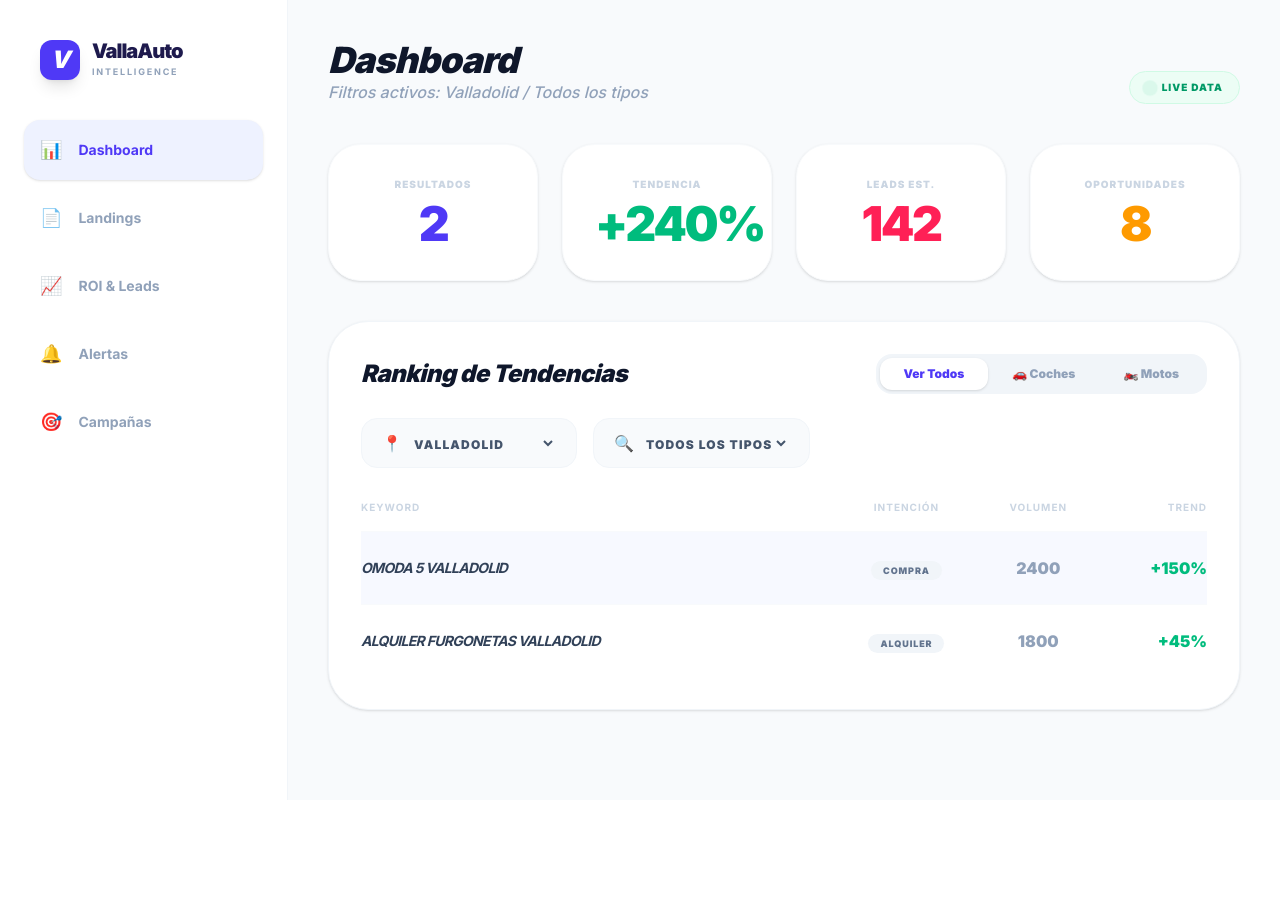
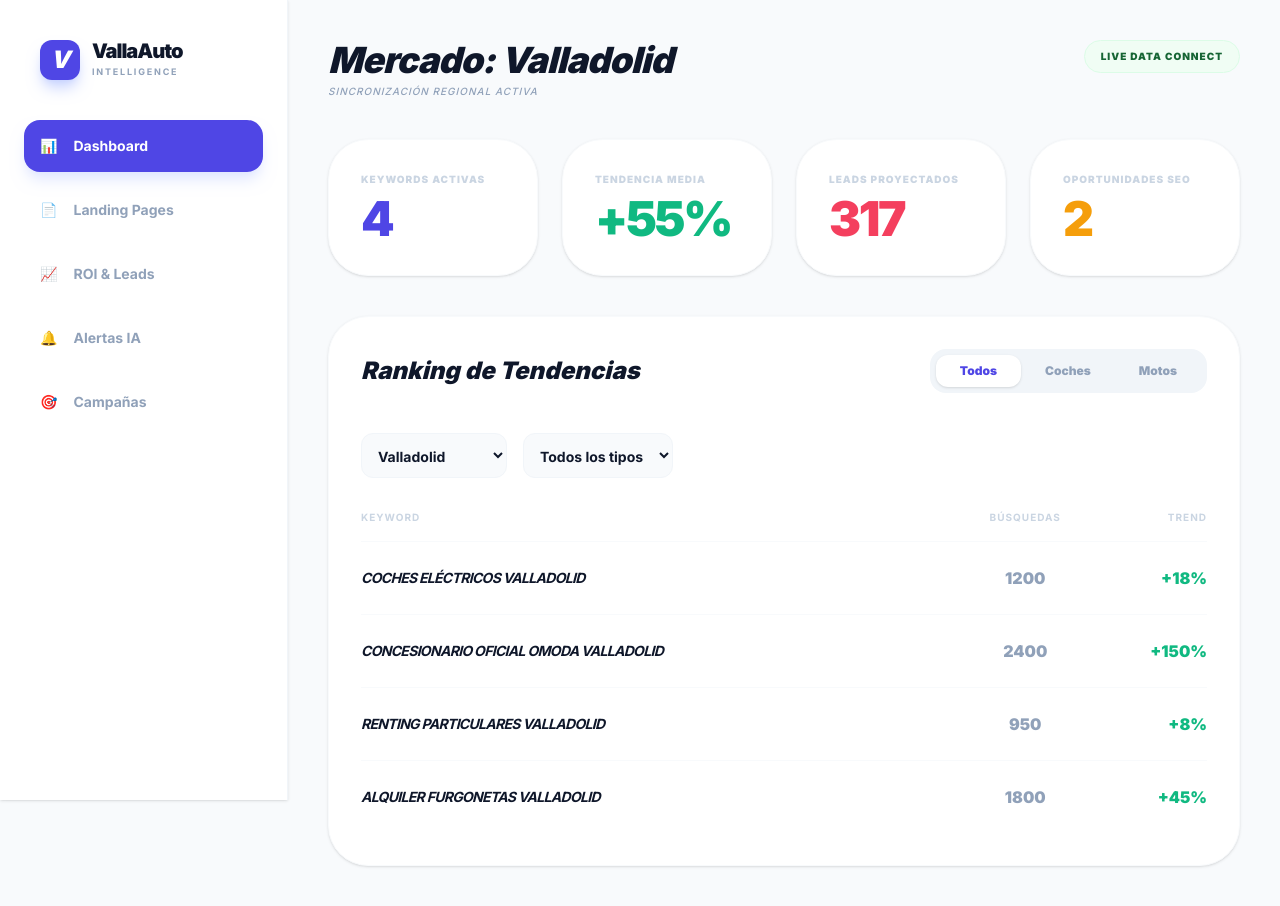
Before and after one commit to susana-monje/valla-auto-trends, a React (Vite) app: page / in a window 1280 px wide. Before the commit the page ends 800 px from the top, so only its background shows below. Built offline with nearby package versions, Linux system fonts and the light colour scheme.

Commit message:
Update App.tsx

```diff
--- a/src/App.tsx
+++ b/src/App.tsx
@@ -4,7 +4,7 @@ interface Keyword {
   id: string;
   name: string;
   volume: number;
-  trend: string;
+  trend: number; // Ahora es número para poder sumar
   potential: number;
   region: string;
   type: string;
@@ -19,160 +19,157 @@ function App() {
   const [keywords, setKeywords] = useState<Keyword[]>([]);
   const [selectedKeyword, setSelectedKeyword] = useState<Keyword | null>(null);
 
-  // Base de datos integrada con Alquiler y todas las regiones
   const allData: Keyword[] = [
-    { id: "1", name: "omoda 5 valladolid", volume: 2400, trend: "+150%", potential: 98, region: "Valladolid", type: "Compra", category: "Coches" },
-    { id: "2", name: "alquiler furgonetas valladolid", volume: 1800, trend: "+45%", potential: 90, region: "Valladolid", type: "Alquiler", category: "Coches" },
-    { id: "3", name: "renting jaecoo leon", volume: 1100, trend: "+80%", potential: 92, region: "Castilla y León", type: "Renting", category: "Coches" },
-    { id: "4", name: "alquiler motos salamanca", volume: 500, trend: "+20%", potential: 85, region: "Castilla y León", type: "Alquiler", category: "Motos" },
-    { id: "5", name: "precios motos burgos", volume: 850, trend: "+12%", potential: 85, region: "Castilla y León", type: "Precios", category: "Motos" },
-    { id: "6", name: "mejores suv españa", volume: 15000, trend: "+25%", potential: 94, region: "España", type: "Comparativas", category: "Coches" },
-    { id: "7", name: "alquiler coches lujo españa", volume: 3200, trend: "+60%", potential: 96, region: "España", type: "Alquiler", category: "Coches" },
+    { id: "1", name: "COCHES ELÉCTRICOS VALLADOLID", volume: 1200, trend: 18, potential: 92, region: "Valladolid", type: "Compra", category: "Coches" },
+    { id: "2", name: "MOTOS OCASIÓN LEÓN", volume: 850, trend: 12, potential: 85, region: "Castilla y León", type: "Compra", category: "Motos" },
+    { id: "3", name: "CONCESIONARIO OFICIAL OMODA VALLADOLID", volume: 2400, trend: 150, potential: 98, region: "Valladolid", type: "Compra", category: "Coches" },
+    { id: "4", name: "MEJORES SUV HÍBRIDOS ESPAÑA", volume: 15000, trend: 25, potential: 94, region: "España", type: "Comparativas", category: "Coches" },
+    { id: "5", name: "RENTING PARTICULARES VALLADOLID", volume: 950, trend: 8, potential: 88, region: "Valladolid", type: "Renting", category: "Coches" },
+    { id: "6", name: "ALQUILER FURGONETAS VALLADOLID", volume: 1800, trend: 45, potential: 90, region: "Valladolid", type: "Alquiler", category: "Coches" },
+    { id: "7", name: "ALQUILER MOTOS MADRID", volume: 2100, trend: 30, potential: 82, region: "España", type: "Alquiler", category: "Motos" },
   ];
 
   useEffect(() => {
     let filtered = allData;
-    if (selectedRegion !== 'España') filtered = filtered.filter(k => k.region === selectedRegion);
-    if (selectedType !== 'Todos los tipos') filtered = filtered.filter(k => k.type === selectedType);
-    if (selectedCategory !== 'Todos') filtered = filtered.filter(k => k.category === selectedCategory);
-
+    if (selectedRegion !== 'Toda España' && selectedRegion !== 'España') {
+      filtered = filtered.filter(k => k.region === selectedRegion);
+    }
+    if (selectedType !== 'Todos los tipos') {
+      filtered = filtered.filter(k => k.type === selectedType);
+    }
+    if (selectedCategory !== 'Todos') {
+      filtered = filtered.filter(k => k.category === selectedCategory);
+    }
     setKeywords(filtered);
     if (filtered.length > 0) setSelectedKeyword(filtered[0]);
     else setSelectedKeyword(null);
   }, [selectedRegion, selectedType, selectedCategory]);
 
+  // --- CÁLCULOS DINÁMICOS PARA LA CABECERA ---
+  const totalKeywords = keywords.length;
+  const avgTrend = keywords.length > 0
+    ? Math.round(keywords.reduce((acc, k) => acc + k.trend, 0) / keywords.length)
+    : 0;
+  const totalLeads = keywords.reduce((acc, k) => acc + Math.floor(k.volume * 0.05), 0);
+  const opportunities = keywords.filter(k => k.potential > 90).length;
+
   return (
-    <div className="flex min-h-screen bg-[#F8FAFC] font-sans text-slate-900">
+    <div className="flex min-h-screen bg-[#F8FAFC] font-sans text-[#0F172A]">
 
       {/* SIDEBAR */}
-      <aside className="w-72 bg-white border-r border-slate-100 flex flex-col sticky top-0 h-screen">
+      <aside className="w-72 bg-white border-r border-slate-100 flex flex-col sticky top-0 h-screen shadow-sm">
         <div className="p-10">
           <div className="flex items-center gap-3">
-            <div className="w-10 h-10 bg-indigo-600 rounded-xl flex items-center justify-center text-white font-black text-2xl italic shadow-lg">V</div>
+            <div className="w-10 h-10 bg-[#4F46E5] rounded-xl flex items-center justify-center text-white font-black text-2xl italic shadow-indigo-200 shadow-lg">V</div>
             <div>
-              <h1 className="text-xl font-black text-indigo-950 tracking-tighter leading-none">VallaAuto</h1>
+              <h1 className="text-xl font-black text-[#0F172A] tracking-tighter leading-none">VallaAuto</h1>
               <p className="text-[9px] text-slate-400 font-bold tracking-[0.2em] uppercase mt-1">Intelligence</p>
             </div>
           </div>
         </div>
-        <nav className="flex-1 px-6 space-y-2">
+
+        <nav className="flex-1 px-6 space-y-3">
           {[
-            { id: 'Dashboard', icon: '📊' },
-            { id: 'Landings', icon: '📄' },
-            { id: 'ROI', icon: '📈' },
-            { id: 'Alertas', icon: '🔔' },
-            { id: 'Campañas', icon: '🎯' }
+            { id: 'Dashboard', icon: '📊', label: 'Dashboard' },
+            { id: 'Landing Pages', icon: '📄', label: 'Landing Pages' },
+            { id: 'ROI & Leads', icon: '📈', label: 'ROI & Leads' },
+            { id: 'Alertas IA', icon: '🔔', label: 'Alertas IA' },
+            { id: 'Campañas', icon: '🎯', label: 'Campañas' }
           ].map((item) => (
-            <button key={item.id} onClick={() => setActiveTab(item.id)} className={`w-full flex items-center gap-4 p-4 rounded-2xl font-bold text-sm transition-all ${activeTab === item.id ? 'bg-indigo-50 text-indigo-600 shadow-sm' : 'text-slate-400 hover:bg-slate-50'}`}>
-               <span className="text-lg">{item.icon}</span> {item.id === 'ROI' ? 'ROI & Leads' : item.id}
+            <button
+              key={item.id}
+              onClick={() => setActiveTab(item.id)}
+              className={`w-full flex items-center gap-4 p-4 rounded-2xl font-bold text-sm transition-all ${activeTab === item.id ? 'bg-[#4F46E5] text-white shadow-lg shadow-indigo-100' : 'text-slate-400 hover:bg-slate-50'}`}
+            >
+              <span>{item.icon}</span> {item.label}
             </button>
           ))}
         </nav>
       </aside>
 
       <main className="flex-1 p-10">
-        <header className="mb-10 flex justify-between items-end">
+        <header className="mb-10 flex justify-between items-start">
           <div>
-            <h2 className="text-4xl font-black text-slate-900 tracking-tight italic">{activeTab}</h2>
-            <p className="text-slate-400 font-medium italic">Filtros activos: {selectedRegion} / {selectedType}</p>
+            <h2 className="text-4xl font-black tracking-tight italic">
+              {activeTab === 'Dashboard' ? `Mercado: ${selectedRegion}` : activeTab}
+            </h2>
+            <p className="text-slate-400 font-medium italic mt-1 uppercase text-[10px] tracking-widest">Sincronización Regional Activa</p>
           </div>
-          <div className="bg-emerald-50 text-emerald-600 px-4 py-2 rounded-full text-[10px] font-black uppercase tracking-widest border border-emerald-100 flex items-center gap-2">
-            <span className="w-2 h-2 bg-emerald-500 rounded-full animate-ping"></span> Live Data
+          <div className="bg-[#F0FDF4] text-[#166534] px-4 py-2 rounded-full text-[10px] font-black uppercase tracking-widest border border-[#DCFCE7]">
+            Live Data Connect
           </div>
         </header>
 
-        {/* MÉTRICAS SUPERIORES */}
-        <div className="grid grid-cols-4 gap-6 mb-10 text-center">
-          <div className="bg-white p-8 rounded-[2rem] border border-slate-50 shadow-sm">
-            <p className="text-[10px] font-black text-slate-300 uppercase mb-2 tracking-widest">Resultados</p>
-            <p className="text-5xl font-black text-indigo-600 tracking-tighter">{keywords.length}</p>
+        {/* --- MÉTRICAS DINÁMICAS (¡AQUÍ ESTÁ EL CAMBIO!) --- */}
+        <div className="grid grid-cols-4 gap-6 mb-10">
+          <div className="bg-white p-8 rounded-[2.5rem] border border-slate-50 shadow-sm">
+            <p className="text-[10px] font-black text-slate-300 uppercase mb-2 tracking-widest">Keywords Activas</p>
+            <p className="text-5xl font-black text-[#4F46E5] tracking-tighter animate-in fade-in duration-300">{totalKeywords}</p>
           </div>
-          <div className="bg-white p-8 rounded-[2rem] border border-slate-50 shadow-sm">
-            <p className="text-[10px] font-black text-slate-300 uppercase mb-2 tracking-widest">Tendencia</p>
-            <p className="text-5xl font-black text-emerald-500 tracking-tighter">+240%</p>
+          <div className="bg-white p-8 rounded-[2.5rem] border border-slate-50 shadow-sm">
+            <p className="text-[10px] font-black text-slate-300 uppercase mb-2 tracking-widest">Tendencia Media</p>
+            <p className="text-5xl font-black text-[#10B981] tracking-tighter">+{avgTrend}%</p>
           </div>
-          <div className="bg-white p-8 rounded-[2rem] border border-slate-50 shadow-sm">
-            <p className="text-[10px] font-black text-slate-300 uppercase mb-2 tracking-widest">Leads Est.</p>
-            <p className="text-5xl font-black text-rose-500 tracking-tighter">142</p>
+          <div className="bg-white p-8 rounded-[2.5rem] border border-slate-50 shadow-sm">
+            <p className="text-[10px] font-black text-slate-300 uppercase mb-2 tracking-widest">Leads Proyectados</p>
+            <p className="text-5xl font-black text-[#F43F5E] tracking-tighter">{totalLeads}</p>
           </div>
-          <div className="bg-white p-8 rounded-[2rem] border border-slate-50 shadow-sm">
-            <p className="text-[10px] font-black text-slate-300 uppercase mb-2 tracking-widest">Oportunidades</p>
-            <p className="text-5xl font-black text-amber-500 tracking-tighter">8</p>
+          <div className="bg-white p-8 rounded-[2.5rem] border border-slate-50 shadow-sm">
+            <p className="text-[10px] font-black text-slate-300 uppercase mb-2 tracking-widest">Oportunidades SEO</p>
+            <p className="text-5xl font-black text-[#F59E0B] tracking-tighter">{opportunities}</p>
           </div>
         </div>
 
-        {/* --- PANEL DE CONTROL DE FILTROS --- */}
-        <div className="bg-white p-8 rounded-[2.5rem] border border-slate-100 shadow-sm mb-10">
-          <div className="flex flex-col gap-6">
-            <div className="flex items-center justify-between">
-              <h3 className="text-2xl font-black italic tracking-tight text-slate-900">Ranking de Tendencias</h3>
-              <div className="flex bg-slate-100 p-1 rounded-2xl">
+        {/* DASHBOARD CON FILTROS */}
+        {activeTab === 'Dashboard' && (
+          <div className="bg-white rounded-[2.5rem] border border-slate-50 shadow-sm p-8">
+            <div className="flex justify-between items-center mb-10">
+              <h3 className="text-2xl font-black italic">Ranking de Tendencias</h3>
+              <div className="flex bg-[#F1F5F9] p-1.5 rounded-2xl">
                 {['Todos', 'Coches', 'Motos'].map(cat => (
-                  <button key={cat} onClick={() => setSelectedCategory(cat as any)} className={`px-6 py-2 rounded-xl text-xs font-black transition-all ${selectedCategory === cat ? 'bg-white text-indigo-600 shadow-sm' : 'text-slate-400 hover:text-slate-600'}`}>
-                    {cat === 'Coches' ? '🚗 Coches' : cat === 'Motos' ? '🏍️ Motos' : 'Ver Todos'}
+                  <button key={cat} onClick={() => setSelectedCategory(cat as any)} className={`px-6 py-2 rounded-xl text-xs font-black transition-all ${selectedCategory === cat ? 'bg-white text-[#4F46E5] shadow-sm' : 'text-slate-400 hover:text-slate-600'}`}>
+                    {cat}
                   </button>
                 ))}
               </div>
             </div>
 
-            <div className="flex gap-4">
-              {/* UBICACIÓN */}
-              <div className="flex items-center gap-2 bg-slate-50 px-5 py-3 rounded-2xl border border-slate-100">
-                <span className="text-slate-400">📍</span>
-                <select value={selectedRegion} onChange={(e) => setSelectedRegion(e.target.value)} className="bg-transparent font-black text-xs text-slate-600 outline-none uppercase tracking-widest">
-                  <option value="España">Toda España</option>
-                  <option value="Castilla y León">Castilla y León</option>
-                  <option value="Valladolid">Valladolid</option>
-                </select>
-              </div>
+            <div className="flex gap-4 mb-8">
+              <select value={selectedRegion} onChange={(e) => setSelectedRegion(e.target.value)} className="bg-[#F8FAFC] border border-slate-100 p-3 rounded-xl font-bold text-sm outline-none">
+                <option value="Toda España">Toda España</option>
+                <option value="Valladolid">Valladolid</option>
+                <option value="Castilla y León">Castilla y León</option>
+                <option value="España">España</option>
+              </select>
 
-              {/* TIPO (INCLUYENDO ALQUILER) */}
-              <div className="flex items-center gap-2 bg-slate-50 px-5 py-3 rounded-2xl border border-slate-100">
-                <span className="text-slate-400">🔍</span>
-                <select value={selectedType} onChange={(e) => setSelectedType(e.target.value)} className="bg-transparent font-black text-xs text-slate-600 outline-none uppercase tracking-widest">
-                  <option value="Todos los tipos">Todos los tipos</option>
-                  <option value="Compra">Compra</option>
-                  <option value="Alquiler">Alquiler</option>
-                  <option value="Precios">Precios</option>
-                  <option value="Financiación">Financiación</option>
-                  <option value="Mantenimiento">Mantenimiento</option>
-                  <option value="Renting">Renting</option>
-                  <option value="Comparativas">Comparativas</option>
-                </select>
-              </div>
+              <select value={selectedType} onChange={(e) => setSelectedType(e.target.value)} className="bg-[#F8FAFC] border border-slate-100 p-3 rounded-xl font-bold text-sm outline-none">
+                <option value="Todos los tipos">Todos los tipos</option>
+                <option value="Compra">Compra</option>
+                <option value="Alquiler">Alquiler</option>
+                <option value="Renting">Renting</option>
+              </select>
             </div>
-          </div>
 
-          <div className="mt-8">
             <table className="w-full text-left">
               <thead className="text-[10px] text-slate-300 font-black uppercase tracking-widest border-b border-slate-50">
                 <tr>
                   <th className="pb-4">Keyword</th>
-                  <th className="pb-4 text-center">Intención</th>
-                  <th className="pb-4 text-center">Volumen</th>
+                  <th className="pb-4 text-center">Búsquedas</th>
                   <th className="pb-4 text-right">Trend</th>
                 </tr>
               </thead>
               <tbody className="divide-y divide-slate-50">
                 {keywords.map((kw) => (
-                  <tr key={kw.id} onClick={() => setSelectedKeyword(kw)} className={`cursor-pointer group transition-all ${selectedKeyword?.id === kw.id ? 'bg-indigo-50/50' : 'hover:bg-slate-50'}`}>
-                    <td className="py-6 font-bold text-slate-700 text-sm uppercase italic tracking-tighter">{kw.name}</td>
-                    <td className="py-6 text-center">
-                      <span className="px-3 py-1 bg-slate-100 text-slate-500 rounded-full text-[9px] font-black uppercase tracking-widest">{kw.type}</span>
-                    </td>
+                  <tr key={kw.id} className="hover:bg-slate-50 transition-all">
+                    <td className="py-6 font-bold text-sm uppercase italic tracking-tighter">{kw.name}</td>
                     <td className="py-6 text-center font-black text-slate-400">{kw.volume}</td>
-                    <td className="py-6 text-right font-black text-emerald-500">{kw.trend}</td>
+                    <td className="py-6 text-right font-black text-[#10B981]">+{kw.trend}%</td>
                   </tr>
                 ))}
               </tbody>
             </table>
-            {keywords.length === 0 && (
-              <div className="py-20 text-center">
-                <p className="text-slate-300 font-black text-xl italic uppercase">Sin resultados en {selectedRegion} para {selectedType}</p>
-              </div>
-            )}
           </div>
-        </div>
+        )}
       </main>
     </div>
   );
```
